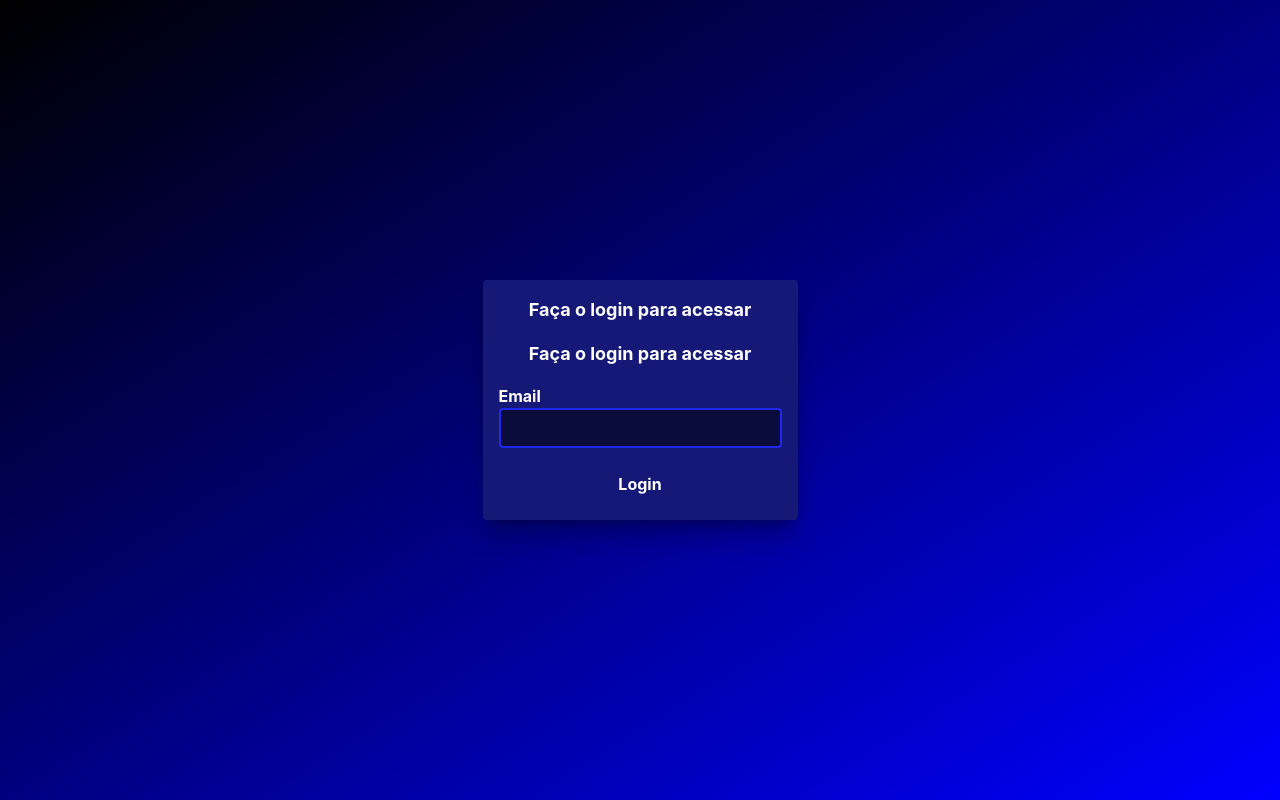
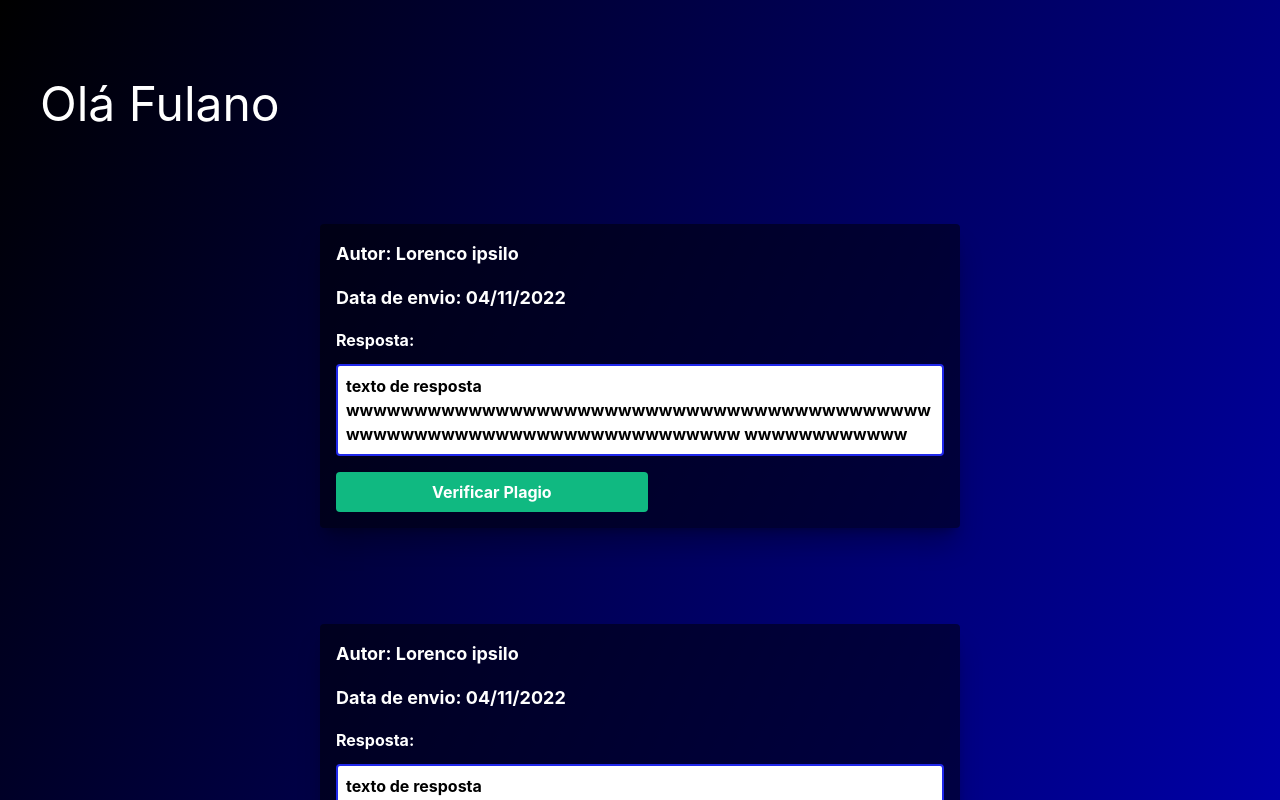
Before and after one commit to JoaoVictor-FA/Projeto-Eng-soft, a React (Vite) app in the folder frontend-engsoft/: page / in a window 1280 px wide. Shown: the top 800 px of the page. Built offline with nearby package versions, Linux system fonts and the light colour scheme.

Commit message:
falta card mas de front está ok

```diff
--- a/frontend-engsoft/src/App.tsx
+++ b/frontend-engsoft/src/App.tsx
@@ -1,12 +1,12 @@
 import Login from './components/Login'
-import Respostas from './components/Respostas'
+import VerRespostas from './components/VerRespostas'
 
 function App() {
 
   return (
-    <div className='bg-gradient-to-br from-black to-blue-pure h-screen flex justify-center items-center'>
+    <div className='bg-gradient-to-br from-black to-blue-pure min-h-screen h-100 flex justify-center items-center'>
       {/* <Login /> */}
-      <Respostas />
+      <VerRespostas />
     </div>
   )
 }
--- /dev/null
+++ b/frontend-engsoft/src/components/Resposta.tsx
@@ -0,0 +1,21 @@
+export default function Resposta() {
+
+  return (
+    <div className="mt-24 flex flex-col h-max w-1/2 bg-gray-dark text-white p-4 gap-4 font-bold rounded shadow-xl shadow-gray-main ">
+      <h1 className="text-lg">Autor: Lorenco ipsilo</h1>
+      <h1 className="text-lg">Data de envio: 04/11/2022</h1>
+      <div>
+        <label className="flex flex-col">
+          Resposta:
+          <div
+            className="whitespace-pre-wrap max-w-full break-words  bg-white border-blue-main border-2 rounded focus:outline-none p-2 mt-3 text-black"
+          >texto de resposta wwwwwwwwwwwwwwwwwwwwwwwwwwwwwwwwwwwwwwwwwwwwwwwwwwwwwwwwwwwwwwwwwwwwwwww
+          wwwwwwwwwwww</div>
+        </label>
+      </div>
+      <button className="bg-emerald-500 w-min rounded font-bold px-24 whitespace-nowrap p-2">
+        Verificar Plagio
+      </button>
+    </div>
+  );
+}
--- a/frontend-engsoft/src/components/Respostas.tsx
+++ /dev/null
@@ -1,25 +0,0 @@
-import { useState } from "react";
-import eye from "../assets/Eye.svg";
-
-export default function Respostas() {
-
-  return (
-    <div className="flex flex-col items-center h-max w-70 bg-blue-darker text-white p-4 gap-4 font-bold rounded shadow-xl shadow-gray-main ">
-      <h1 className="text-lg">Faça o login para acessar</h1>
-      <h1 className="text-lg">Faça o login para acessar</h1>
-      <div>
-        <label className="flex flex-col">
-          Email
-          <input
-            type="email"
-            name="email"
-            className="bg-gray-dark h-10 border-blue-main border-2 rounded focus:outline-none p-2"
-          />
-        </label>
-      </div>
-      <button className="bg- w-full h-10 rounded font-bold">
-        Login
-      </button>
-    </div>
-  );
-}
--- /dev/null
+++ b/frontend-engsoft/src/components/VerRespostas.tsx
@@ -0,0 +1,18 @@
+import Resposta from "./Resposta";
+
+export default function VerRespostas() {
+
+    return (
+        <div className="py-20">
+            <h1 className="text-white text-5xl pl-10">Olá Fulano</h1>
+            <div className="w-100 flex flex-col items-center">
+                <Resposta/>
+                <Resposta/>
+                <Resposta/>
+                <Resposta/>
+                <Resposta/>
+                <Resposta/>
+            </div>
+        </div>
+    );
+  }
```
